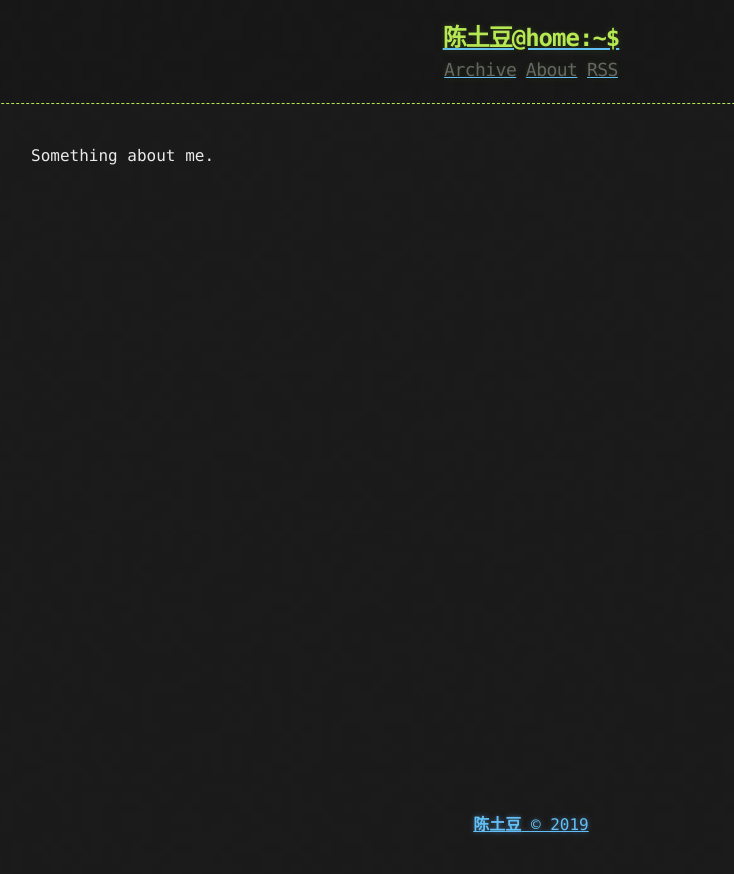
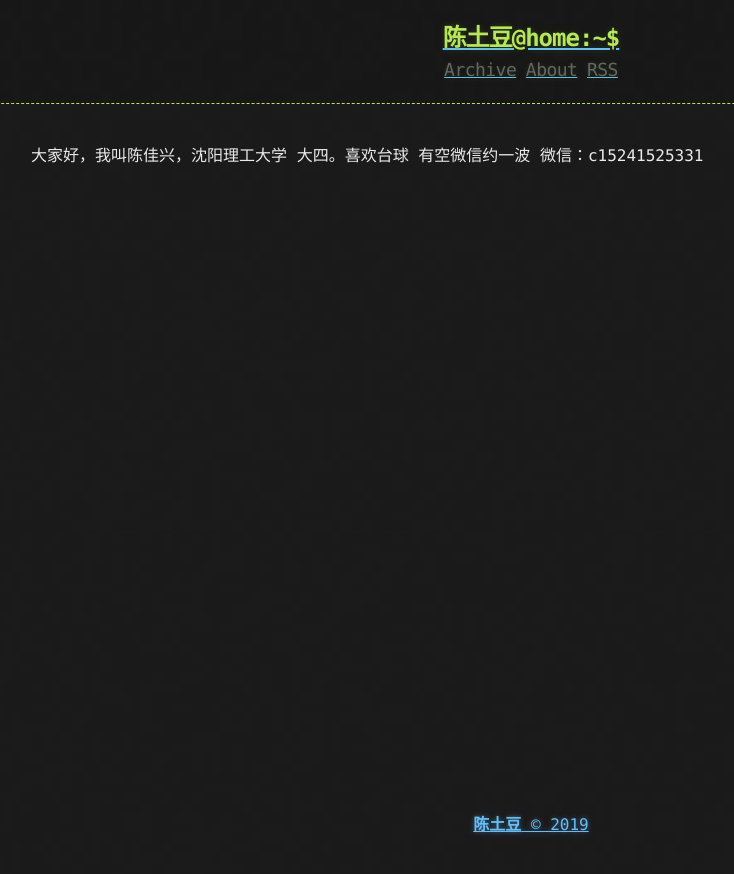
Before and after one commit to xjx19970831/xjx19970831.Github.io, a Jekyll site: the page built from about.md, in a window 1280 px wide. Shown: the top 874 px of the page, without its empty margins (109-843 px from the left). Built offline with Jekyll 4.4.1, drawn with Linux system fonts in a browser that asks for light colours.

Commit message:
initial commit

```diff
--- a/about.md
+++ b/about.md
@@ -1,6 +1,6 @@
 ---
 layout: page
-title: About
+title: 土豆
 ---
 
-Something about me.
+大家好，我叫陈佳兴，沈阳理工大学 大四。喜欢台球 有空微信约一波   微信：c15241525331
```
Also changed, not shown: _posts/2018-01-06-Yet-Another-Sample-Page.md (line endings or trailing spaces).
